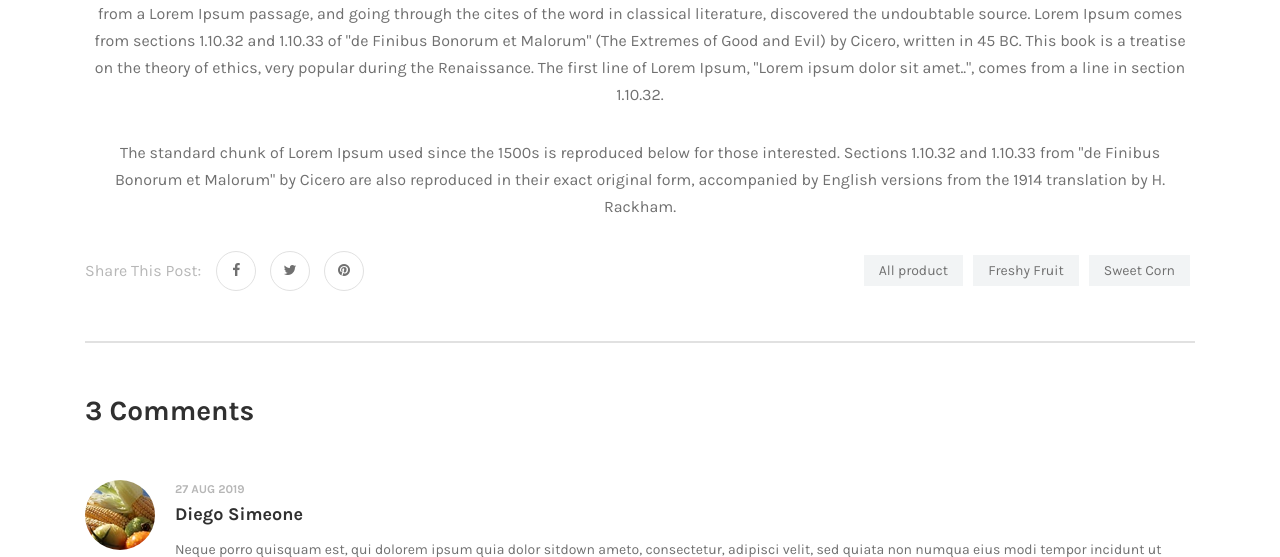
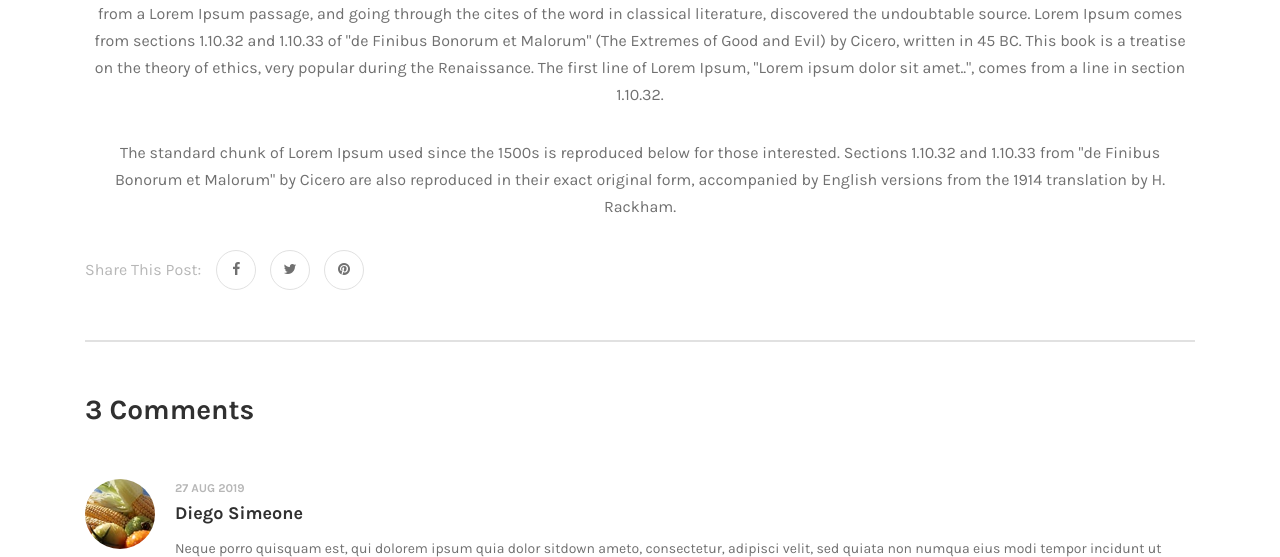
Before and after one commit to ibby360/AgriBizz, a Django app: a page that uses templates/news_details.html in a window 1280 px wide. Shown: the part 1407-1964 px from the top of the page. Run offline with Django 3.2, Linux system fonts and the light colour scheme; data comes from the database, SQL or seed files in the repository; some libraries are stand-ins or nearby versions; some web fonts are replaced.

Commit message:
Remove tags area

```diff
--- a/templates/news_details.html
+++ b/templates/news_details.html
@@ -44,12 +44,6 @@
                                 <a href="#"><i class="fa fa-pinterest"></i></a>
                             </div>
                         </div>
-                        <!-- Tags -->
-                        <ul class="famie-tags">
-                            <li><a href="#">All product</a></li>
-                            <li><a href="#">Freshy Fruit</a></li>
-                            <li><a href="#">Sweet Corn</a></li>
-                        </ul>
                     </div>
                 </div>
 
```
